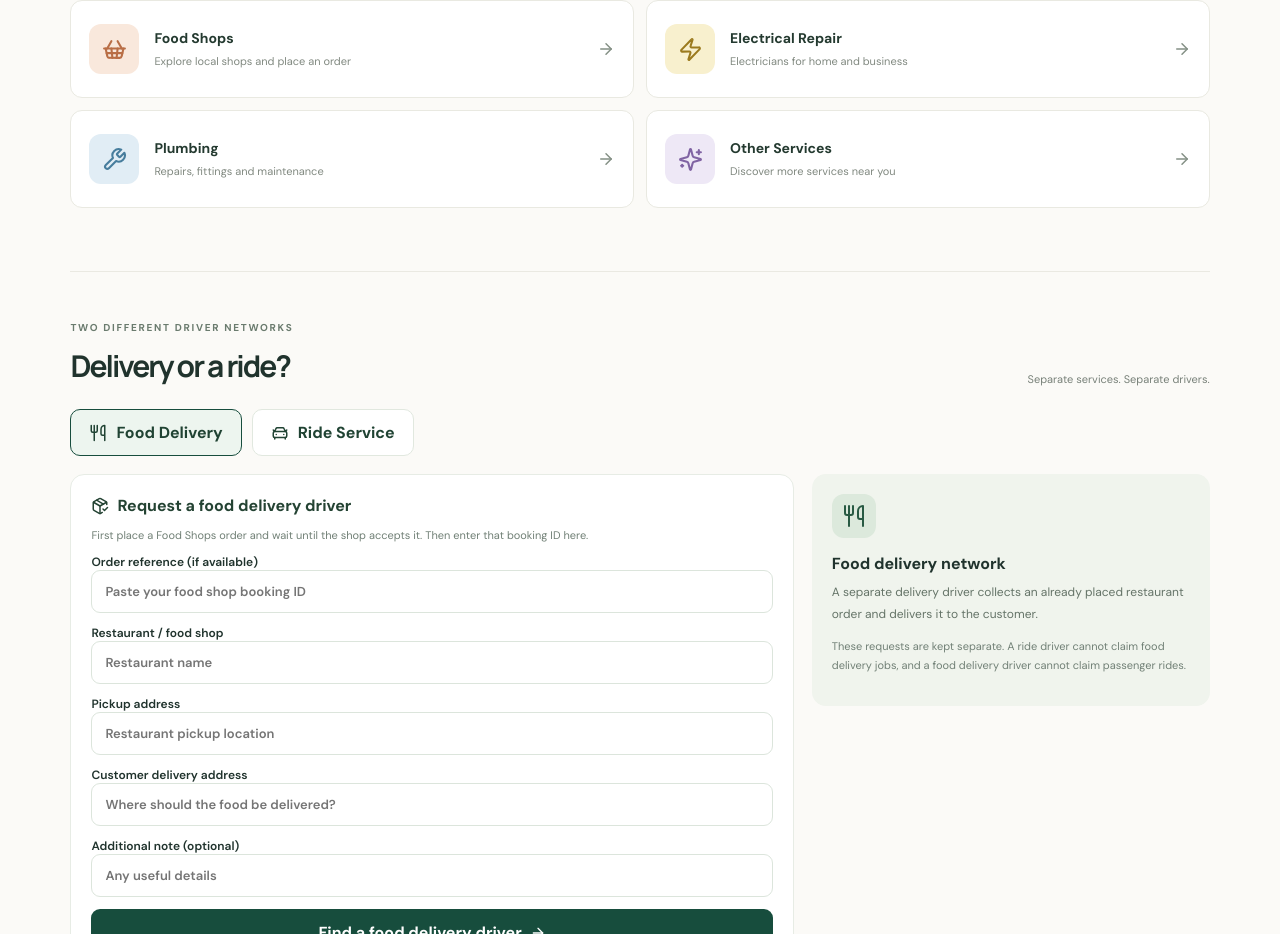
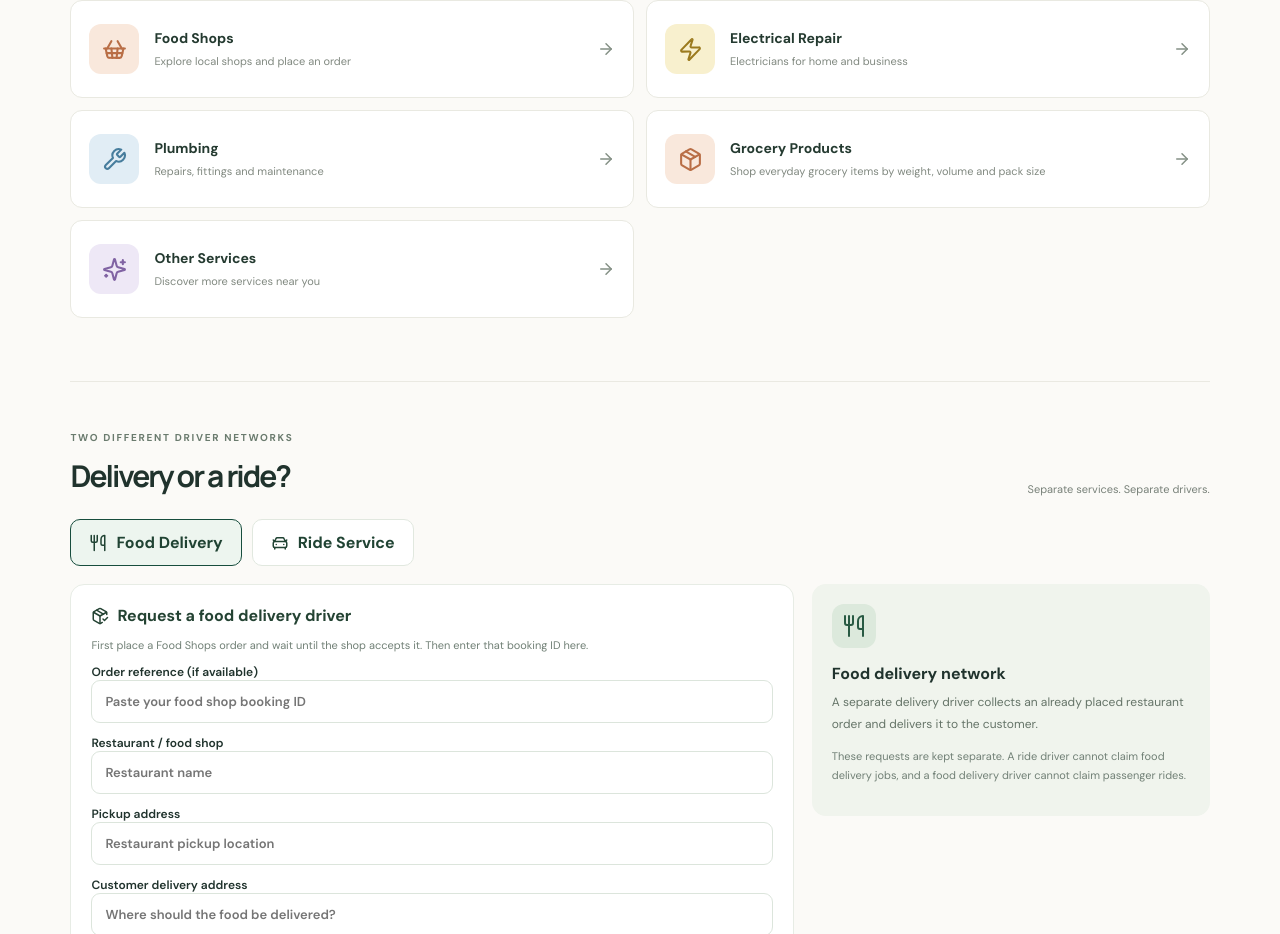
Before and after one commit to adksoftwares/ARY-Services, a React (Vite) app: page / in a window 1280 px wide. Shown: the part 789-1723 px from the top of the page. Built offline with nearby package versions, Linux system fonts and the light colour scheme; no server answers.

Commit message:
Integrate Grocery Products category and inventory workspace

```diff
--- a/src/App.jsx
+++ b/src/App.jsx
@@ -6,7 +6,8 @@ import {
   Wrench,
   Sparkles,
   Search,
-  ClipboardList
+  ClipboardList,
+  Package
 } from 'lucide-react';
 
 import { AuthProvider, useAuth } from './context/AuthContext';
@@ -34,7 +35,8 @@ const initialServices = [
   { id: 1, name: 'Food Shops', slug: 'food-shops', description: 'Explore local shops and place an order', icon: ShoppingBasket, color: 'peach' },
   { id: 2, name: 'Electrical Repair', slug: 'electrical-repair', description: 'Electricians for home and business', icon: Zap, color: 'yellow' },
   { id: 3, name: 'Plumbing', slug: 'plumbing', description: 'Repairs, fittings and maintenance', icon: Wrench, color: 'blue' },
-  { id: 4, name: 'Other Services', slug: 'other-services', description: 'Discover more services near you', icon: Sparkles, color: 'lilac' },
+  { id: 4, name: 'Grocery Products', slug: 'grocery-products', description: 'Shop everyday grocery items by weight, volume and pack size', icon: Package, color: 'peach' },
+  { id: 5, name: 'Other Services', slug: 'other-services', description: 'Discover more services near you', icon: Sparkles, color: 'lilac' },
 ];
 
 function getInitialAdminUsers() {
```
